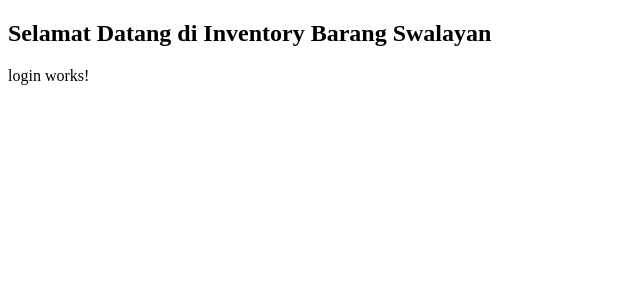
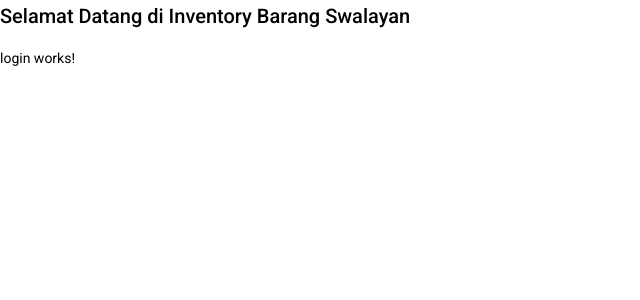
Before and after one commit to sagitadhyar/Personal-Project, an Angular app: page /login in a window 1280 px wide. Shown: the top 300 px of the page, without its empty margins (0-640 px from the left). Built offline with nearby package versions, Linux system fonts and the light colour scheme.

Commit message:
Penambahan lib material io

```diff
--- a/angular.json
+++ b/angular.json
@@ -31,6 +31,7 @@
               "src/assets"
             ],
             "styles": [
+              "./node_modules/@angular/material/prebuilt-themes/indigo-pink.css",
               "src/styles.scss"
             ],
             "scripts": []
@@ -99,6 +100,7 @@
               "src/assets"
             ],
             "styles": [
+              "./node_modules/@angular/material/prebuilt-themes/indigo-pink.css",
               "src/styles.scss"
             ],
             "scripts": []
--- a/package.json
+++ b/package.json
@@ -11,10 +11,12 @@
   "private": true,
   "dependencies": {
     "@angular/animations": "~12.1.1",
+    "@angular/cdk": "^12.1.3",
     "@angular/common": "~12.1.1",
     "@angular/compiler": "~12.1.1",
     "@angular/core": "~12.1.1",
     "@angular/forms": "~12.1.1",
+    "@angular/material": "^12.1.3",
     "@angular/platform-browser": "~12.1.1",
     "@angular/platform-browser-dynamic": "~12.1.1",
     "@angular/router": "~12.1.1",
--- a/src/app/app.module.ts
+++ b/src/app/app.module.ts
@@ -6,6 +6,7 @@ import { AppComponent } from './app.component';
 import { LoginComponent } from './auth/login/login.component';
 import { SignupComponent } from './auth/signup/signup.component';
 import { ForgotPasswordComponent } from './auth/forgot-password/forgot-password.component';
+import { BrowserAnimationsModule } from '@angular/platform-browser/animations';
 
 @NgModule({
   declarations: [
@@ -16,7 +17,8 @@ import { ForgotPasswordComponent } from './auth/forgot-password/forgot-password.
   ],
   imports: [
     BrowserModule,
-    AppRoutingModule
+    AppRoutingModule,
+    BrowserAnimationsModule
   ],
   providers: [],
   bootstrap: [AppComponent]
--- a/src/index.html
+++ b/src/index.html
@@ -6,8 +6,11 @@
   <base href="/">
   <meta name="viewport" content="width=device-width, initial-scale=1">
   <link rel="icon" type="image/x-icon" href="favicon.ico">
+  <link rel="preconnect" href="https://fonts.gstatic.com">
+  <link href="https://fonts.googleapis.com/css2?family=Roboto:wght@300;400;500&display=swap" rel="stylesheet">
+  <link href="https://fonts.googleapis.com/icon?family=Material+Icons" rel="stylesheet">
 </head>
-<body>
+<body class="mat-typography">
   <app-root></app-root>
 </body>
 </html>
--- a/src/styles.scss
+++ b/src/styles.scss
@@ -1 +1,4 @@
 /* You can add global styles to this file, and also import other style files */
+
+html, body { height: 100%; }
+body { margin: 0; font-family: Roboto, "Helvetica Neue", sans-serif; }
```
Also changed, not shown: 1 other file (tests, documents, lock files or other folders).
